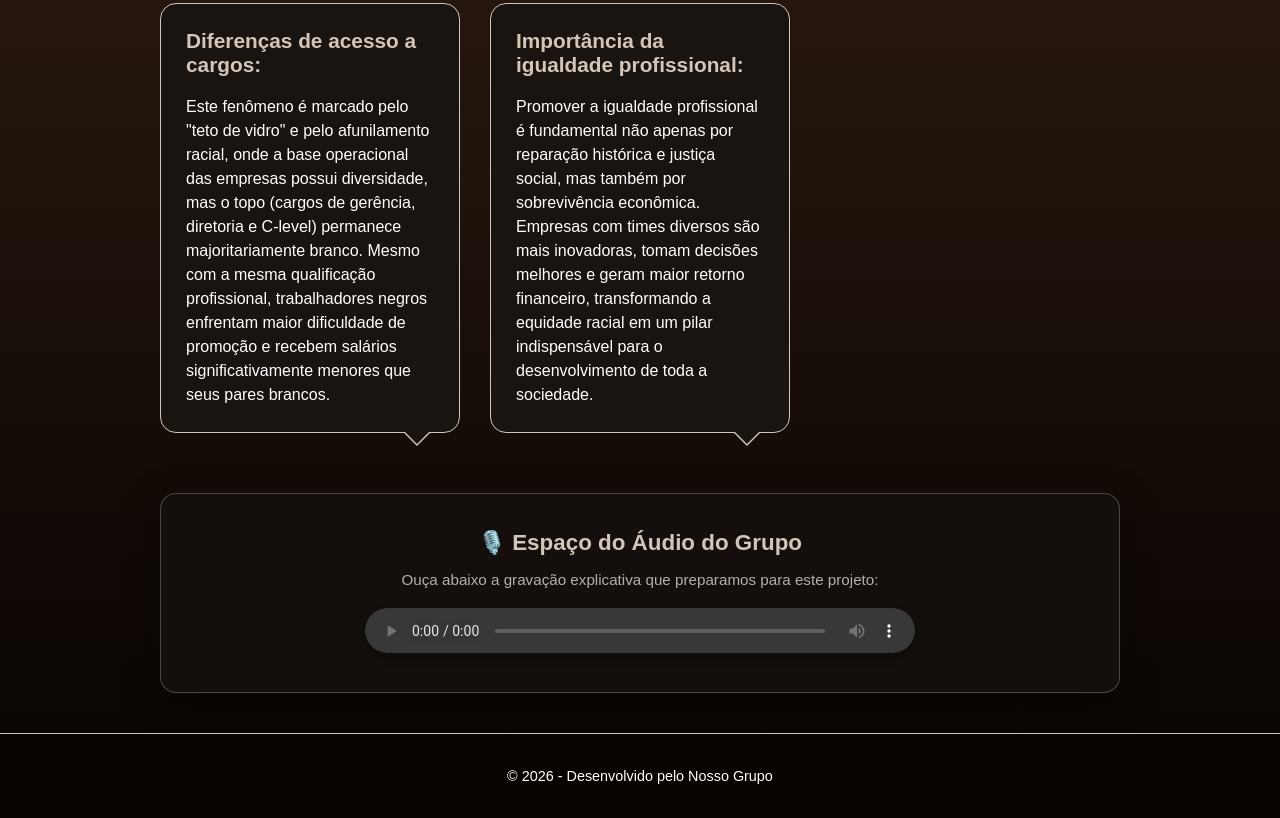
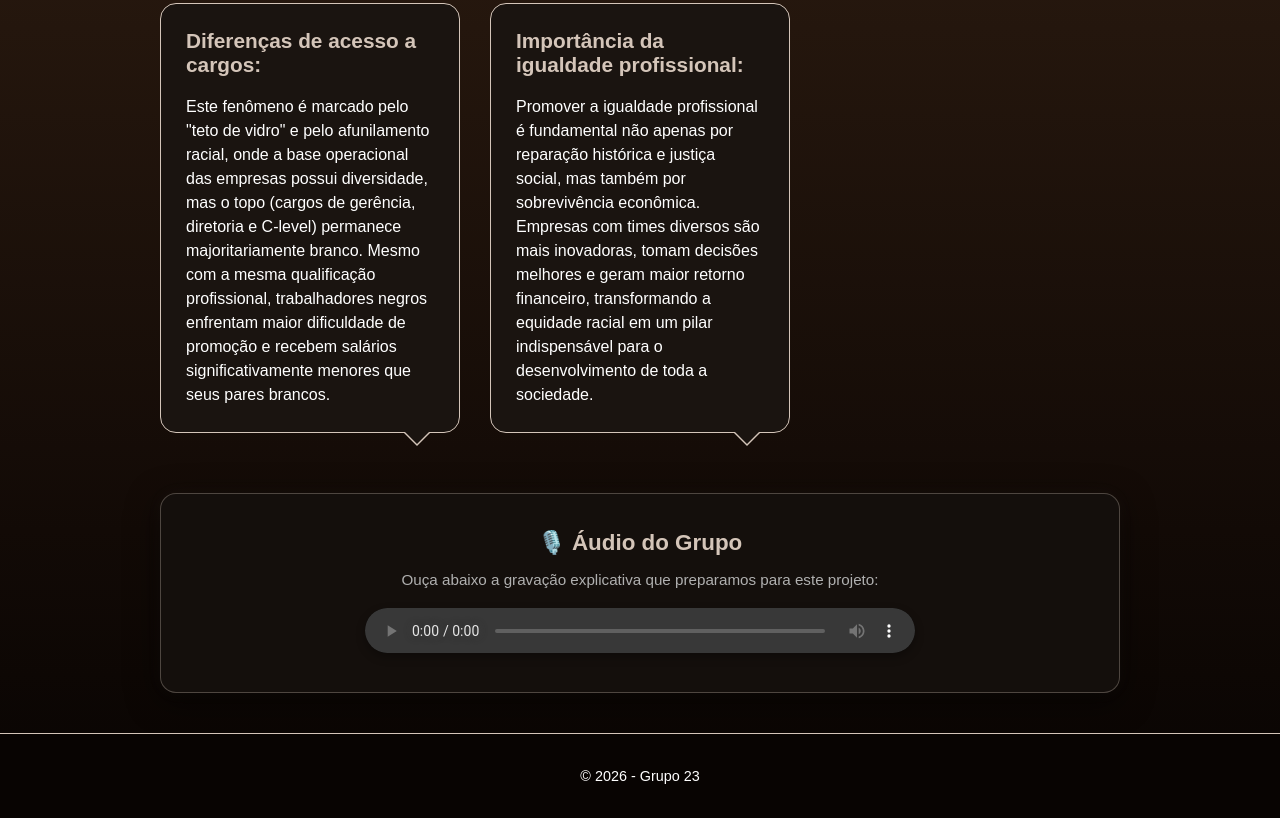
Before and after one commit to Auryani/Racismo-no-trabalho, a plain HTML site: page index.html in a window 1280 px wide. Shown: the part 618-1436 px from the top of the page. Drawn offline with Linux system fonts and the light colour scheme.

Commit message:
Update group name and audio section heading

```diff
--- a/index.html
+++ b/index.html
@@ -16,7 +16,7 @@
 
            <!-- Nome centralizado -->
            <div class="nav-center">
-               <a href="#home" class="logo">Grupo 23</a>
+               <a href="#home" class="logo">Racismo no Trabalho</a>
            </div>
 
            <!-- Botão na direita -->
@@ -64,7 +64,7 @@
 
        <!-- Segundo espaço dedicado ao áudio do grupo -->
        <section id="audio" class="audio-section">
-           <h2>🎙️ Espaço do Áudio do Grupo</h2>
+           <h2>🎙️ Áudio do Grupo</h2>
            <p>Ouça abaixo a gravação explicativa que preparamos para este projeto:</p>
 
            <!-- Substitua o "seu-audio.mp3" pelo nome real do arquivo de áudio do seu grupo -->
@@ -75,7 +75,7 @@
    </main>
 
    <footer>
-       <p>&copy; 2026 - Desenvolvido pelo Nosso Grupo</p>
+       <p>&copy; 2026 - Grupo 23</p>
    </footer>
 
    <script src="script.js"></script>
```
